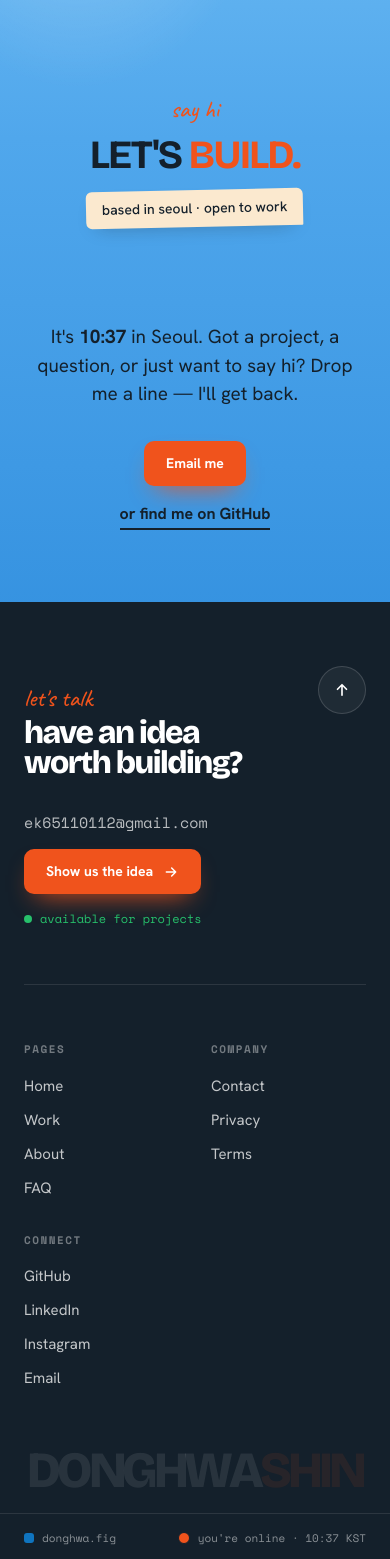
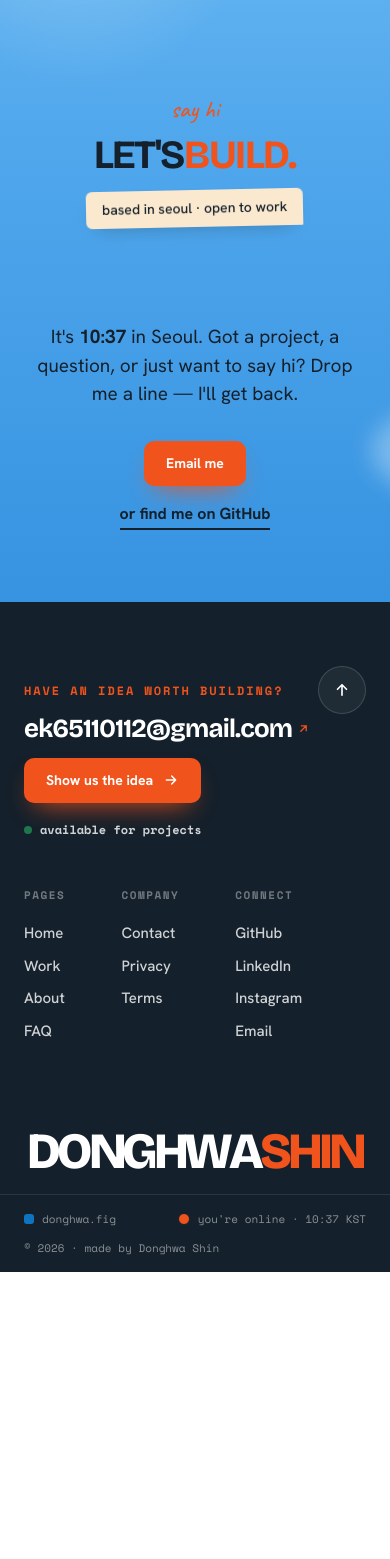
Before and after one commit to shindonghwagit/shindonghwa-portfolio, a React (Vite) app: page / in a window 390 px wide. Shown: the part 5280-6839 px from the top of the page. After the commit the page ends 6552 px from the top, so only its background shows below. Built offline with nearby package versions, Linux system fonts and the light colour scheme.

Commit message:
feat(headings,footer): stronger pointer reaction on all section titles; fix wordmark hover clipping

```diff
--- a/src/portfolio/components/ReactiveText.tsx
+++ b/src/portfolio/components/ReactiveText.tsx
@@ -11,6 +11,7 @@ export function ReactiveText({
   letterClassName = '',
   glow = false,
   accent = [],
+  strength = 1,
 }: {
   text: string
   className?: string
@@ -18,6 +19,9 @@ export function ReactiveText({
   glow?: boolean
   /** letter indices (spaces ignored) to paint in the brand colour */
   accent?: number[]
+  /** reaction intensity — >1 widens the radius and lifts letters more, to
+   *  match the studio's bolder giant-wordmark hover */
+  strength?: number
 }) {
   const ref = useRef<HTMLSpanElement>(null)
   const ptr = useRef({ x: 0, y: 0, active: false })
@@ -33,7 +37,7 @@ export function ReactiveText({
     }
     const els = wrap.querySelectorAll<HTMLElement>('[data-rl]')
     const wr = wrap.getBoundingClientRect()
-    const R = Math.max(170, wr.height * 1.7) // wide, soft falloff
+    const R = Math.max(170, wr.height * 1.7) * strength // wide, soft falloff
     let alive = false
 
     els.forEach((el, i) => {
@@ -60,9 +64,9 @@ export function ReactiveText({
       if (Math.abs(tgt - c) > 0.002 || Math.abs(v) > 0.002) alive = true
 
       if (Math.abs(c) > 0.002) {
-        const lift = -c * el.offsetHeight * 0.12
+        const lift = -c * el.offsetHeight * 0.12 * strength
         const rot = -dxN * 4.5 * c
-        el.style.transform = `translateY(${lift.toFixed(2)}px) rotate(${rot.toFixed(2)}deg) scale(${(1 + c * 0.045).toFixed(3)})`
+        el.style.transform = `translateY(${lift.toFixed(2)}px) rotate(${rot.toFixed(2)}deg) scale(${(1 + c * 0.045 * strength).toFixed(3)})`
       } else {
         el.style.transform = ''
       }
--- a/src/portfolio/components/bits.tsx
+++ b/src/portfolio/components/bits.tsx
@@ -7,10 +7,13 @@ export function SectionHead({
   over,
   title,
   className = '',
+  accent,
 }: {
   over: string
   title: ReactNode
   className?: string
+  /** letter indices (spaces ignored) to paint in the brand colour */
+  accent?: number[]
 }) {
   return (
     <div className={`flex flex-col items-center gap-3 text-center ${className}`}>
@@ -22,7 +25,7 @@ export function SectionHead({
         transition={{ duration: 0.6, ease: [0.22, 1, 0.36, 1] }}
         className="pf-on-sky font-display text-[clamp(40px,7vw,78px)] font-bold uppercase leading-[0.93] tracking-[-1.5px]"
       >
-        {typeof title === 'string' ? <ReactiveText text={title} /> : title}
+        {typeof title === 'string' ? <ReactiveText text={title} strength={1.6} accent={accent} /> : title}
       </motion.h2>
     </div>
   )
--- a/src/portfolio/sections/Cta.tsx
+++ b/src/portfolio/sections/Cta.tsx
@@ -6,14 +6,7 @@ export function Cta() {
 
   return (
     <section id="contact" className="relative mx-auto max-w-[1280px] px-6 pb-8 pt-28 text-center">
-      <SectionHead
-        over="say hi"
-        title={
-          <>
-            Let's <span className="text-brand">build.</span>
-          </>
-        }
-      />
+      <SectionHead over="say hi" title="Let's build." accent={[5, 6, 7, 8, 9, 10]} />
       {/* taped note */}
       <div className="mt-4 flex justify-center">
         <span className="-rotate-[1.2deg] rounded-md rounded-br-[1px] bg-[#fbe9cf] px-4 py-2 text-[14px] font-medium text-ink shadow-[0px_8px_20px_-12px_rgba(20,19,16,0.4)]">
--- a/src/portfolio/sections/Footer.tsx
+++ b/src/portfolio/sections/Footer.tsx
@@ -15,52 +15,53 @@ export function Footer() {
   return (
     <footer className="relative mt-10 overflow-hidden bg-ink text-white">
       <div className="mx-auto max-w-[1280px] px-6 pt-20">
-        {/* top CTA */}
-        <div className="flex flex-wrap items-end justify-between gap-8 border-b border-white/10 pb-14">
+        {/* top: CTA + nav — mirrors the studio's footer top */}
+        <div className="flex flex-wrap justify-between gap-x-14 gap-y-12 pb-14">
+          {/* CTA — small eyebrow, giant email headline, action row */}
           <div>
-            <p className="font-script text-2xl text-brand">let's talk</p>
-            <h3 className="mt-1 font-display text-[clamp(32px,5vw,56px)] font-extrabold leading-[0.95] tracking-[-1.5px]">
-              have an idea<br />worth building?
-            </h3>
-          </div>
-          <div className="flex flex-col items-start gap-4">
-            <a href="mailto:ek65110112@gmail.com" className="font-mono text-[15px] text-white/70 underline-offset-4 hover:text-white hover:underline">
-              ek65110112@gmail.com
-            </a>
+            <p className="font-mono text-[12px] font-bold uppercase tracking-[0.16em] text-brand">
+              have an idea worth building?
+            </p>
             <a
               href="mailto:ek65110112@gmail.com"
-              className="flex items-center gap-2.5 rounded-[10px] bg-brand px-[22px] py-3 text-[14px] font-bold text-white shadow-[0px_12px_26px_-12px_#f0531c] transition-transform hover:-translate-y-0.5"
+              className="group my-4 flex w-fit items-center gap-[0.18em] font-display text-[clamp(26px,4.4vw,52px)] font-bold leading-none tracking-[-0.03em] text-white"
+            >
+              ek65110112@gmail.com
+              <svg
+                viewBox="0 0 24 24"
+                fill="none"
+                className="size-[0.5em] text-brand transition-transform duration-300 group-hover:-translate-y-2 group-hover:translate-x-2"
+              >
+                <path d="M7 17 17 7M8 7h9v9" stroke="currentColor" strokeWidth="2.4" strokeLinecap="round" strokeLinejoin="round" />
+              </svg>
+            </a>
+            <div className="flex flex-wrap items-center gap-[18px]">
+              <a
+                href="mailto:ek65110112@gmail.com"
+                className="flex items-center gap-2.5 rounded-[10px] bg-brand px-[22px] py-3 text-[14px] font-bold text-white shadow-[0px_12px_26px_-12px_#f0531c] transition-all duration-300 hover:-translate-y-0.5 hover:bg-ink"
               >
                 Show us the idea
                 <svg width="16" height="16" viewBox="0 0 24 24" fill="none"><path d="M5 12h14M13 6l6 6-6 6" stroke="currentColor" strokeWidth="2.2" strokeLinecap="round" strokeLinejoin="round" /></svg>
               </a>
-            <span className="flex items-center gap-2 font-mono text-[12px] text-[#27c06b]">
-              <span className="size-2 rounded-full bg-[#27c06b]" /> available for projects
+              <span className="flex items-center gap-2 font-mono text-[12px] font-bold text-white/80">
+                <span className="size-2 animate-pulse rounded-full bg-[#27c06b]" /> available for projects
               </span>
             </div>
           </div>
 
-        {/* link columns */}
-        <div className="grid grid-cols-2 gap-8 py-14 md:grid-cols-3">
+          {/* nav columns */}
+          <div className="flex flex-wrap gap-x-14 gap-y-8">
             {COLS.map((c) => (
               <div key={c.title}>
-              <p className="mb-4 font-mono text-[11px] font-bold uppercase tracking-[1.5px] text-white/40">{c.title}</p>
-              <ul className="flex flex-col gap-2.5">
+                <p className="mb-3.5 font-mono text-[11px] font-bold uppercase tracking-[0.14em] text-white/40">{c.title}</p>
+                <ul className="flex flex-col">
                   {c.links.map((l) => (
                     <li key={l}>
                       <a
                         href="#"
-                      className="group relative inline-block w-fit text-[15px] text-white/75 transition-colors hover:text-white"
+                        className="block py-[5px] text-[15px] font-medium text-white/80 transition-[color,transform] hover:translate-x-[3px] hover:text-brand"
                       >
                         {l}
-                      {/* Figma selection box + corner handles on hover */}
-                      <span className="pointer-events-none absolute -inset-x-2 -inset-y-1 rounded-[3px] border border-blue opacity-0 transition-opacity group-hover:opacity-100" />
-                      {['-left-2 -top-1', '-right-2 -top-1', '-bottom-1 -left-2', '-bottom-1 -right-2'].map((p) => (
-                        <span
-                          key={p}
-                          className={`pointer-events-none absolute ${p} size-[6px] -translate-x-1/2 -translate-y-1/2 rounded-[1px] border border-blue bg-white opacity-0 transition-opacity group-hover:opacity-100`}
-                        />
-                      ))}
                       </a>
                     </li>
                   ))}
@@ -69,13 +70,15 @@ export function Footer() {
             ))}
           </div>
         </div>
+      </div>
 
-      {/* giant wordmark — letters lift & light up near the pointer */}
-      <div className="flex justify-center overflow-hidden px-4 pb-4">
+      {/* giant wordmark — letters lift near the pointer, so clip only the
+          horizontal overflow (never the vertical lift) and leave headroom */}
+      <div className="flex justify-center overflow-x-clip px-4 pb-4 pt-6">
         <ReactiveText
           text={WORD}
-          glow
           accent={[7, 8, 9, 10]} /* SHIN — brand-coloured like ohhmydesign's leading letter */
+          strength={1.8}
           className="font-display text-[clamp(40px,13vw,180px)] font-extrabold leading-none tracking-[-4px] text-white"
         />
       </div>
```
Lines whose indentation alone changed are shown as unchanged.
